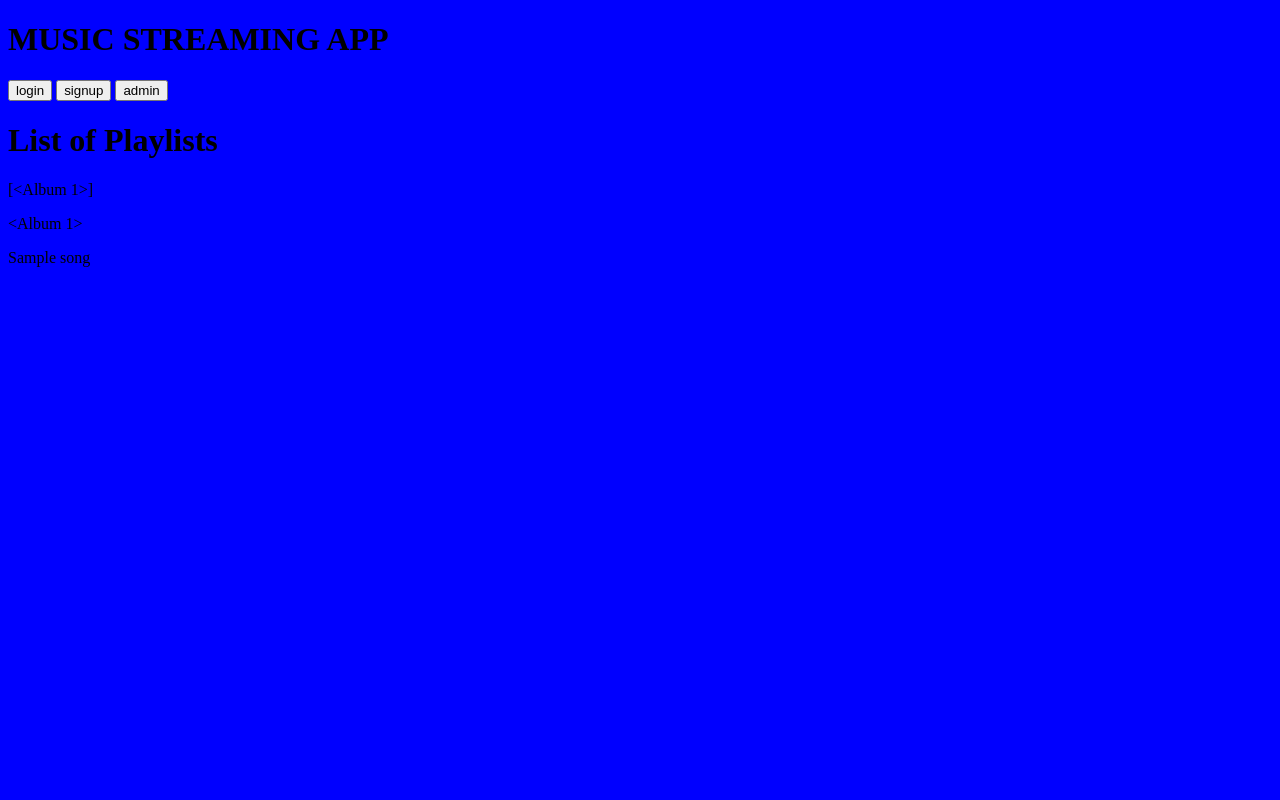
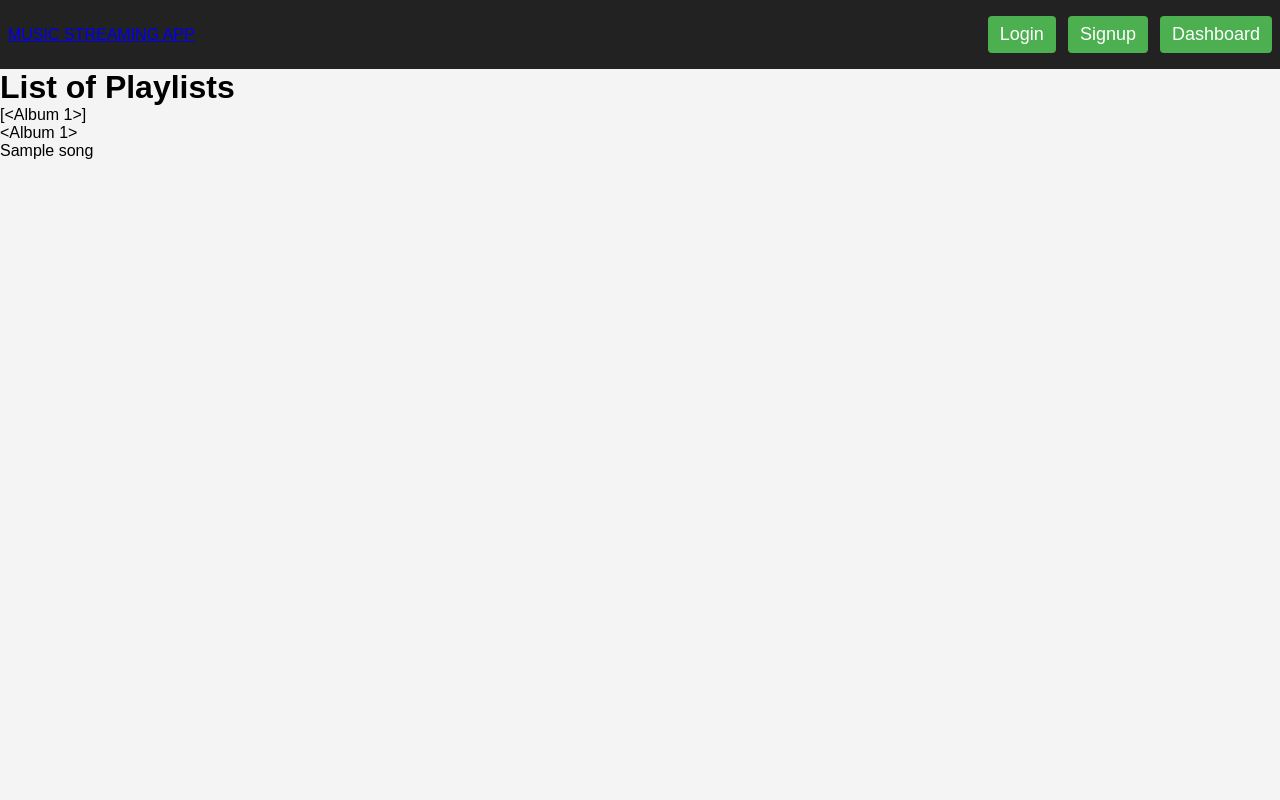
Before and after one commit to Anant-vikram-singh/musicstreaming, a Flask app: page /albumn in a window 1280 px wide. Run offline with Flask 3, Linux system fonts and the light colour scheme; tables that the repository leaves empty hold one stand-in row (values such as "Sample post").

Commit message:
fix the navigation

```diff
--- a/templates/admin.html
+++ b/templates/admin.html
@@ -93,13 +93,15 @@
   <body>
     <div class="nav-wrapper">
       <nav class="navbar">
-        <h1>MUSIC STREAMING APP</h1>
+        <a href="/">MUSIC STREAMING APP</a>
         <div class="btn-container">
           <a href="/login"><button type="button" class="btn">login</button></a>
           <a href="/signup"
             ><button type="button" class="btn">signup</button></a
           >
-          <a href="/admin"><button type="button" class="btn">admin</button></a>
+          <a href="/onboarding"
+            ><button type="button" class="btn">Dashboard</button></a
+          >
         </div>
       </nav>
     </div>
--- a/templates/albumn.html
+++ b/templates/albumn.html
@@ -5,18 +5,104 @@
     <meta name="viewport" content="width=device-width, initial-scale=1.0" />
     <title>Document</title>
     <style>
+      * {
+        margin: 0;
+        padding: 0;
+        box-sizing: border-box;
+      }
       body {
-        background-color: blue;
+        font-family: Arial, sans-serif;
+        background-color: #f4f4f4;
+        margin: 0;
+        height: 100vh;
+      }
+      .nav-wrapper {
+        padding: 1rem 0.5rem;
+        background-color: #222;
+        color: whitesmoke;
+      }
+      .navbar {
+        display: flex;
+        align-items: center;
+        justify-content: space-between;
+      }
+      .btn-container {
+        display: flex;
+        gap: 0.75rem;
+      }
+      .btn-container button {
+        background-color: #4caf50;
+        color: #fff;
+        text-transform: capitalize;
+        font-size: large;
+        border: none;
+        padding: 0.5rem 0.75rem;
+        border-radius: 0.25rem;
+        cursor: pointer;
+      }
+
+      .btn-container button:hover {
+        background-color: #45a049;
+      }
+
+      .container {
+        width: 360px;
+        margin: 6rem auto;
+        background-color: #fff;
+        padding: 20px;
+        border-radius: 8px;
+        box-shadow: 0 0 10px rgba(0, 0, 0, 0.1);
+      }
+
+      .form-group {
+        margin-bottom: 15px;
+      }
+
+      label {
+        display: block;
+        margin-bottom: 8px;
+      }
+
+      input {
+        width: 100%;
+        padding: 8px;
+        box-sizing: border-box;
+      }
+
+      button {
+        background-color: #4caf50;
+        color: #fff;
+        padding: 10px 15px;
+        border: none;
+        border-radius: 4px;
+        cursor: pointer;
+      }
+
+      button:hover {
+        background-color: #45a049;
+      }
+
+      .switch-form {
+        text-align: center;
+        margin-top: 15px;
       }
     </style>
   </head>
 
   <body>
-    <h1>MUSIC STREAMING APP</h1>
-    <div class="btn-container">
-      <a href="/login"><button type="button" class="btn">login</button></a>
-      <a href="/signup"><button type="button" class="btn">signup</button></a>
-      <a href="/admin"><button type="button" class="btn">admin</button></a>
+    <div class="nav-wrapper">
+      <nav class="navbar">
+        <a href="/">MUSIC STREAMING APP</a>
+        <div class="btn-container">
+          <a href="/login"><button type="button" class="btn">login</button></a>
+          <a href="/signup"
+            ><button type="button" class="btn">signup</button></a
+          >
+          <a href="/onboarding"
+            ><button type="button" class="btn">Dashboard</button></a
+          >
+        </div>
+      </nav>
     </div>
 
     <div>
--- a/templates/login.html
+++ b/templates/login.html
@@ -90,13 +90,15 @@
   <body>
     <div class="nav-wrapper">
       <nav class="navbar">
-        <h1>MUSIC STREAMING APP</h1>
+        <a href="/">MUSIC STREAMING APP</a>
         <div class="btn-container">
           <a href="/login"><button type="button" class="btn">login</button></a>
           <a href="/signup"
             ><button type="button" class="btn">signup</button></a
           >
-          <a href="/admin"><button type="button" class="btn">admin</button></a>
+          <a href="/onboarding"
+            ><button type="button" class="btn">Dashboard</button></a
+          >
         </div>
       </nav>
     </div>
--- a/templates/playlist.html
+++ b/templates/playlist.html
@@ -46,13 +46,15 @@
   <body>
     <div class="nav-wrapper">
       <nav class="navbar">
-        <h1>MUSIC STREAMING APP</h1>
+        <a href="/">MUSIC STREAMING APP</a>
         <div class="btn-container">
           <a href="/login"><button type="button" class="btn">login</button></a>
           <a href="/signup"
             ><button type="button" class="btn">signup</button></a
           >
-          <a href="/admin"><button type="button" class="btn">admin</button></a>
+          <a href="/onboarding"
+            ><button type="button" class="btn">Dashboard</button></a
+          >
         </div>
       </nav>
     </div>
--- a/templates/signup.html
+++ b/templates/signup.html
@@ -90,13 +90,15 @@
   <body>
     <div class="nav-wrapper">
       <nav class="navbar">
-        <h1>MUSIC STREAMING APP</h1>
+        <a href="/">MUSIC STREAMING APP</a>
         <div class="btn-container">
           <a href="/login"><button type="button" class="btn">login</button></a>
           <a href="/signup"
             ><button type="button" class="btn">signup</button></a
           >
-          <a href="/admin"><button type="button" class="btn">admin</button></a>
+          <a href="/onboarding"
+            ><button type="button" class="btn">Dashboard</button></a
+          >
         </div>
       </nav>
     </div>
```
Also changed, not shown: templates/creator.html (+84 -0 lines), templates/home.html (+6 -2 lines), templates/onboarding.html (+16 -10 lines), app.py (line endings or trailing spaces).
